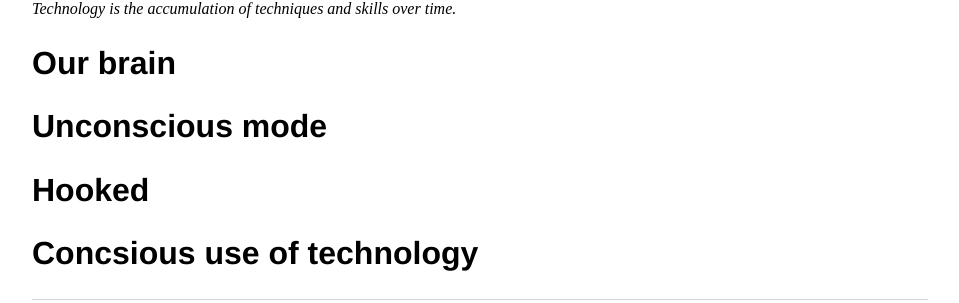
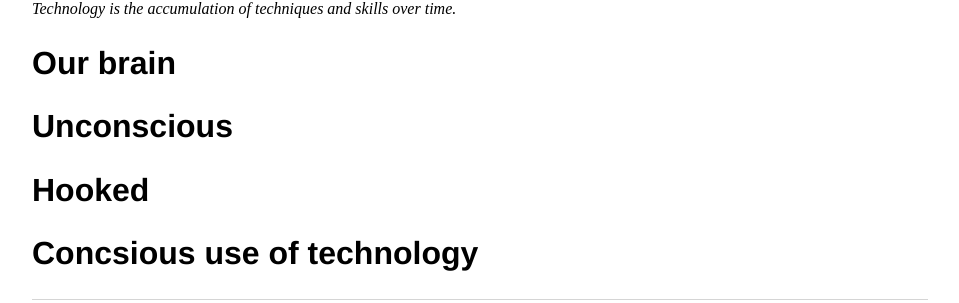
Before and after one commit to nsorros/nsorros.github.io, a Jekyll site: the page built from technology/index.html, in a window 1280 px wide. Shown: the part 211-514 px from the top of the page, without its empty margins (160-1119 px from the left). Built offline with Jekyll 4.4.1, drawn with Linux system fonts in a browser that asks for light colours.

Commit message:
Update index.html

```diff
--- a/technology/index.html
+++ b/technology/index.html
@@ -10,7 +10,7 @@ title: How to use technology
 </p>
 
 <p>
-  <h2>Unconscious mode</h2
+  <h2>Unconscious</h2
 </p>
 
 <p>
```
